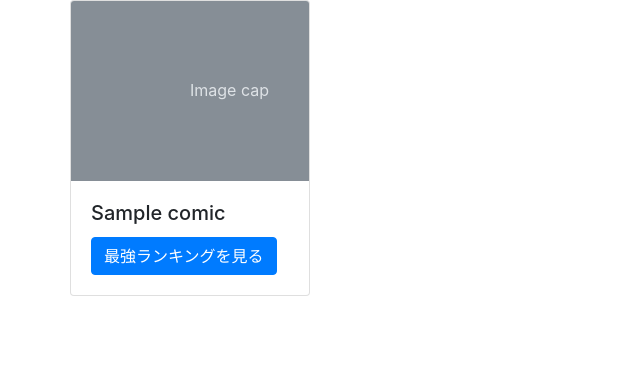
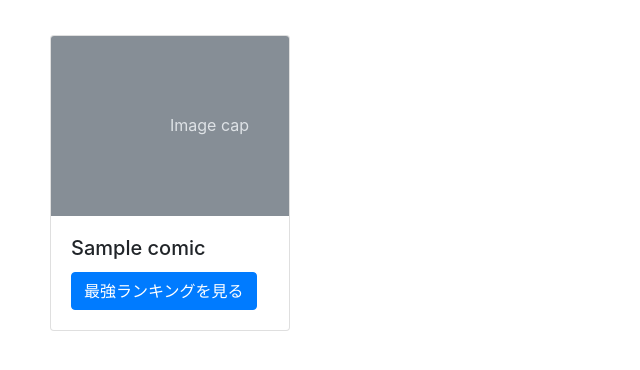
Before and after one commit to 1n2a3o4y5a/voting, a Django app: page /list/ in a window 1280 px wide. Shown: the part 56-426 px from the top of the page, without its empty margins (0-640 px from the left). Run offline with Django 3.2, Linux system fonts and the light colour scheme; tables that the repository leaves empty hold one stand-in row (values such as "Sample post"); some libraries are stand-ins or nearby versions.

Commit message:
レイアウト調整

```diff
--- /dev/null
+++ b/src/static/list.css
@@ -0,0 +1,7 @@
+.row-20 {
+    margin: 20px;
+}
+
+.row-15 {
+    margin: 15px;
+}
--- a/src/templates/voting/base.html
+++ b/src/templates/voting/base.html
@@ -10,6 +10,8 @@
 
     <title>base</title>
   </head>
+  {% block customcss %}
+  {% endblock customcss %}
   <body>
     {% block header %}
     <nav class="navbar navbar-expand-lg navbar-light bg-light">
--- a/src/templates/voting/list.html
+++ b/src/templates/voting/list.html
@@ -1,9 +1,13 @@
 {% extends "voting/base.html" %}
+{% load static %}
+{% block customcss %}
+<link rel="stylesheet" type="text/css" href="{% static 'list.css' %}">
+{% endblock customcss %}
 {% block content1 %}
-<div class="container">
-    <div class="row">
+<div class="container-fluid">
+    <div class="row row-20">
         {% for item in object_list %}
-        <div class="card" style="width: 15rem;">
+        <div class="card row-15" style="width: 15rem;">
             <svg class="bd-placeholder-img card-img-top" width="100%" height="180" xmlns="http://www.w3.org/2000/svg" preserveAspectRatio="xMidYMid slice" focusable="false" role="img" aria-label="Placeholder: Image cap"><title>Placeholder</title><rect width="100%" height="100%" fill="#868e96"/><text x="50%" y="50%" fill="#dee2e6" dy=".3em">Image cap</text></svg>
             <div class="card-body">
             <h5 class="card-title">{{ item.title }}</h5>
```
